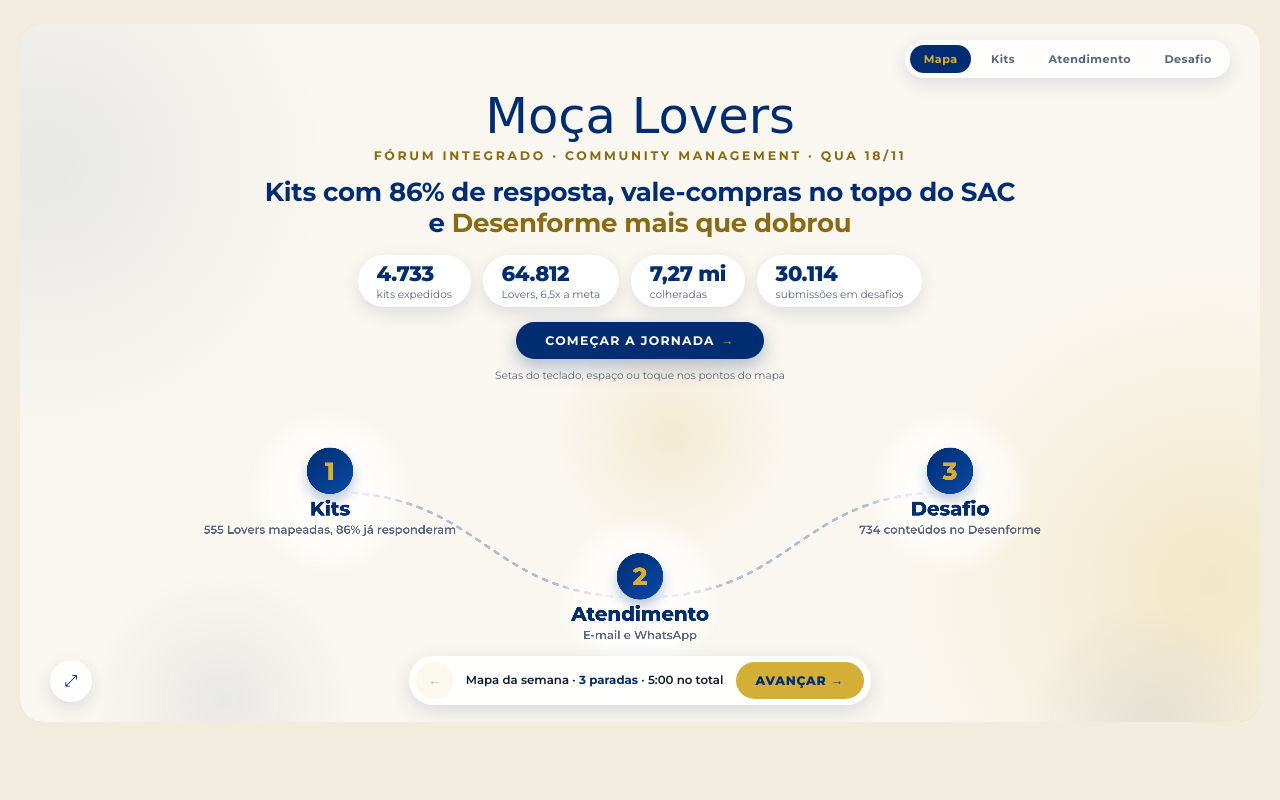
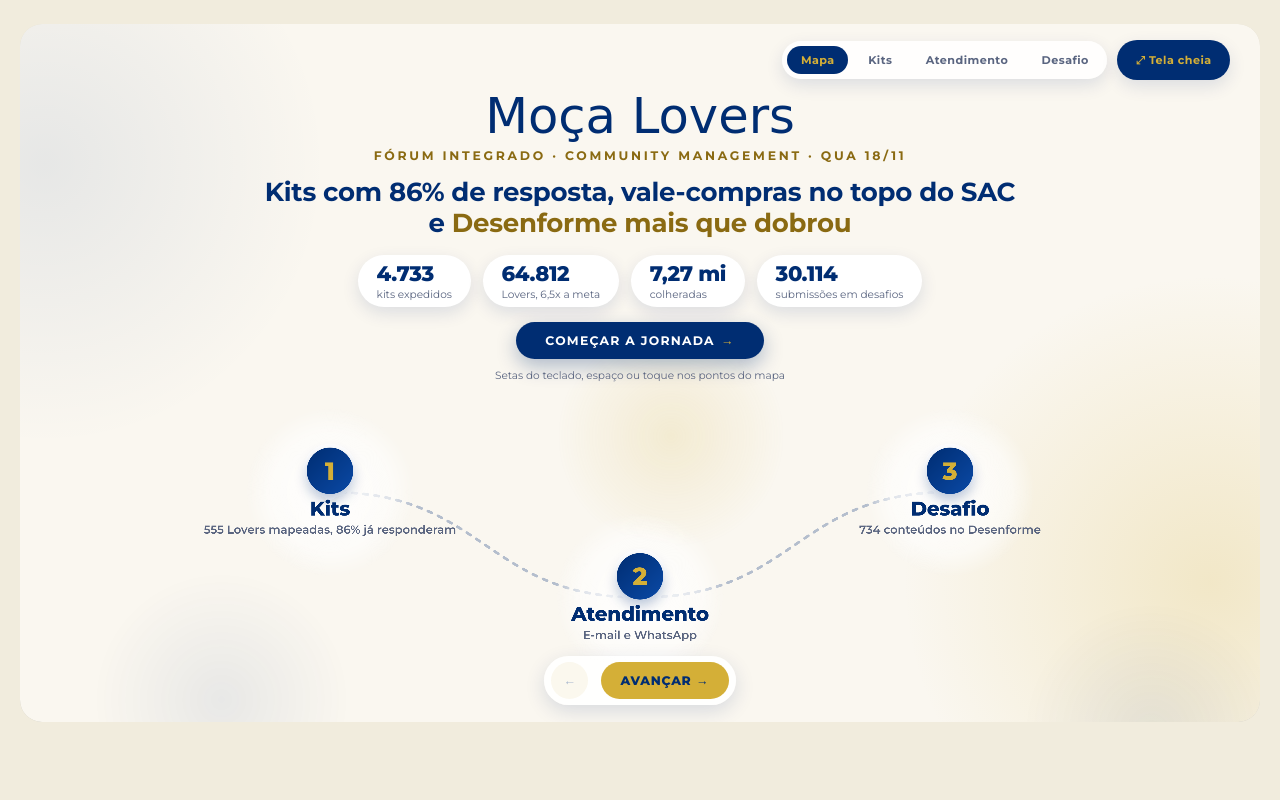
Before and after one commit to mocalovers/cm, a plain HTML site: page index.html in a window 1280 px wide. Drawn offline with Linux system fonts and the light colour scheme; a web font is replaced by a local one.

Commit message:
Refactor HUD layout and button functionality

```diff
--- a/index.html
+++ b/index.html
@@ -155,7 +155,7 @@ body{background:var(--page);color:var(--page-ink);font-family:'Montserrat',syste
 .dots button.on{background:var(--navy);color:var(--gold)}
 .dots button.past{color:var(--navy)}
 .dots button:hover:not(.on){background:var(--soft)}
-.hud.bot{bottom:1.3cqw}
+.hud.bot{bottom:1.3cqw;justify-content:center}
 .nav{display:flex;align-items:center;gap:1cqw;background:rgba(255,255,255,.9);border-radius:999px;padding:.5cqw .6cqw;box-shadow:0 .5cqw 1.6cqw rgba(0,45,114,.14)}
 .nav button{font:inherit;border:0;cursor:pointer;border-radius:999px;font-weight:800;font-size:1cqw;display:flex;align-items:center;gap:.6cqw;transition:transform .2s,opacity .3s}
 .nav button:active{transform:scale(.95)}
@@ -167,6 +167,7 @@ body{background:var(--page);color:var(--page-ink);font-family:'Montserrat',syste
 .tm{font-variant-numeric:tabular-nums}
 .tm.over{color:var(--amber);font-weight:800}
 .fs{width:3.4cqw;height:3.4cqw;border-radius:50%;border:0;background:rgba(255,255,255,.85);color:var(--navy);cursor:pointer;font-size:1.3cqw;box-shadow:0 .5cqw 1.4cqw rgba(0,45,114,.12)}
+.fs{width:auto;height:3.2cqw;padding:0 1.5cqw;border-radius:999px;font:inherit;font-weight:700;font-size:.9cqw;letter-spacing:.04em;background:var(--navy);color:var(--gold);white-space:nowrap}
 /* intro */
 .intro{position:absolute;left:0;right:0;top:5.5cqw;z-index:4;text-align:center;transition:opacity .6s,transform .6s}
 .intro.hide{opacity:0;transform:translateY(-2cqw);pointer-events:none}
@@ -314,16 +315,14 @@ kbd{font:inherit;font-weight:700;background:var(--soft);border-radius:6px;paddin
 
   <div class="hud top">
     <div class="brand" id="brand" style="opacity:0;transition:opacity .5s">Moça Lovers<small>Fórum 18/11</small></div>
-    <div class="dots" id="dots"></div>
+    <div style="display:flex;align-items:center;gap:.8cqw"><div class="dots" id="dots"></div><button class="fs" id="fs" title="Tela cheia (F)" aria-label="Tela cheia">⤢ Tela cheia</button></div>
   </div>
   <div class="hud bot">
-    <button class="fs" id="fs" title="Tela cheia" aria-label="Tela cheia">⤢</button>
     <div class="nav">
       <button class="pv" id="pv" aria-label="Voltar">←</button>
-      <div class="info" id="info">Mapa da semana</div>
+      <div class="info" id="info" hidden></div>
       <button class="nxt" id="nx">Avançar →</button>
     </div>
-    <div style="width:3.4cqw"></div>
   </div>
 </div>
 </div>
@@ -432,6 +431,7 @@ kbd{font:inherit;font-weight:700;background:var(--soft);border-radius:6px;paddin
     if(k==='ArrowRight'||k===' '||k==='PageDown'||k==='Enter'){ e.preventDefault(); go(idx+1); }
     else if(k==='ArrowLeft'||k==='PageUp'||k==='Backspace'){ e.preventDefault(); go(idx-1); }
     else if(k==='Home'||k==='0'||k==='Escape'&&!document.fullscreenElement){ go(-1); }
+    else if(k==='f'||k==='F'){ document.getElementById('fs').click(); }
     else if(/^[1-3]$/.test(k)){ go(parseInt(k,10)-1); }
   });
   var sx=null;
```
